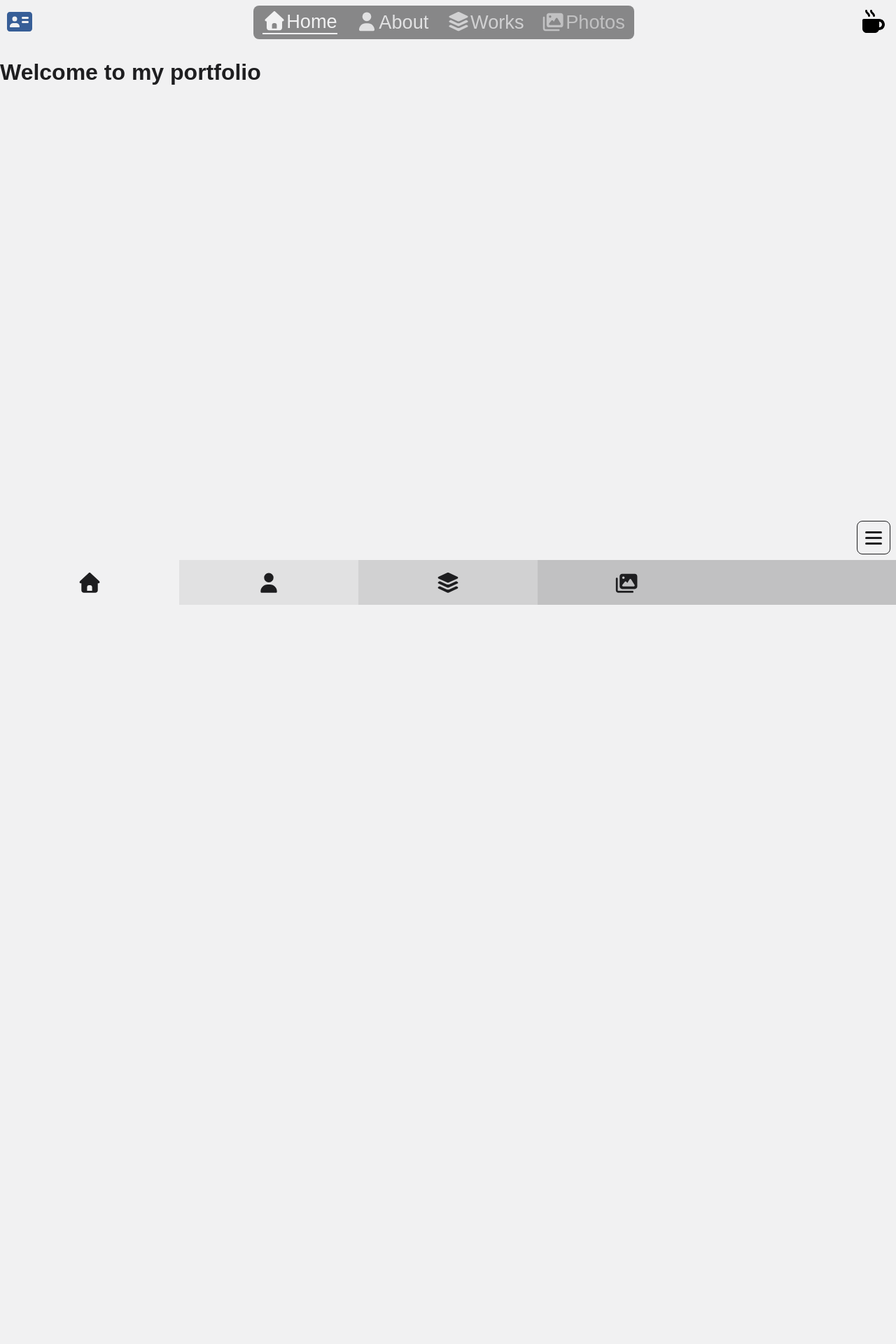
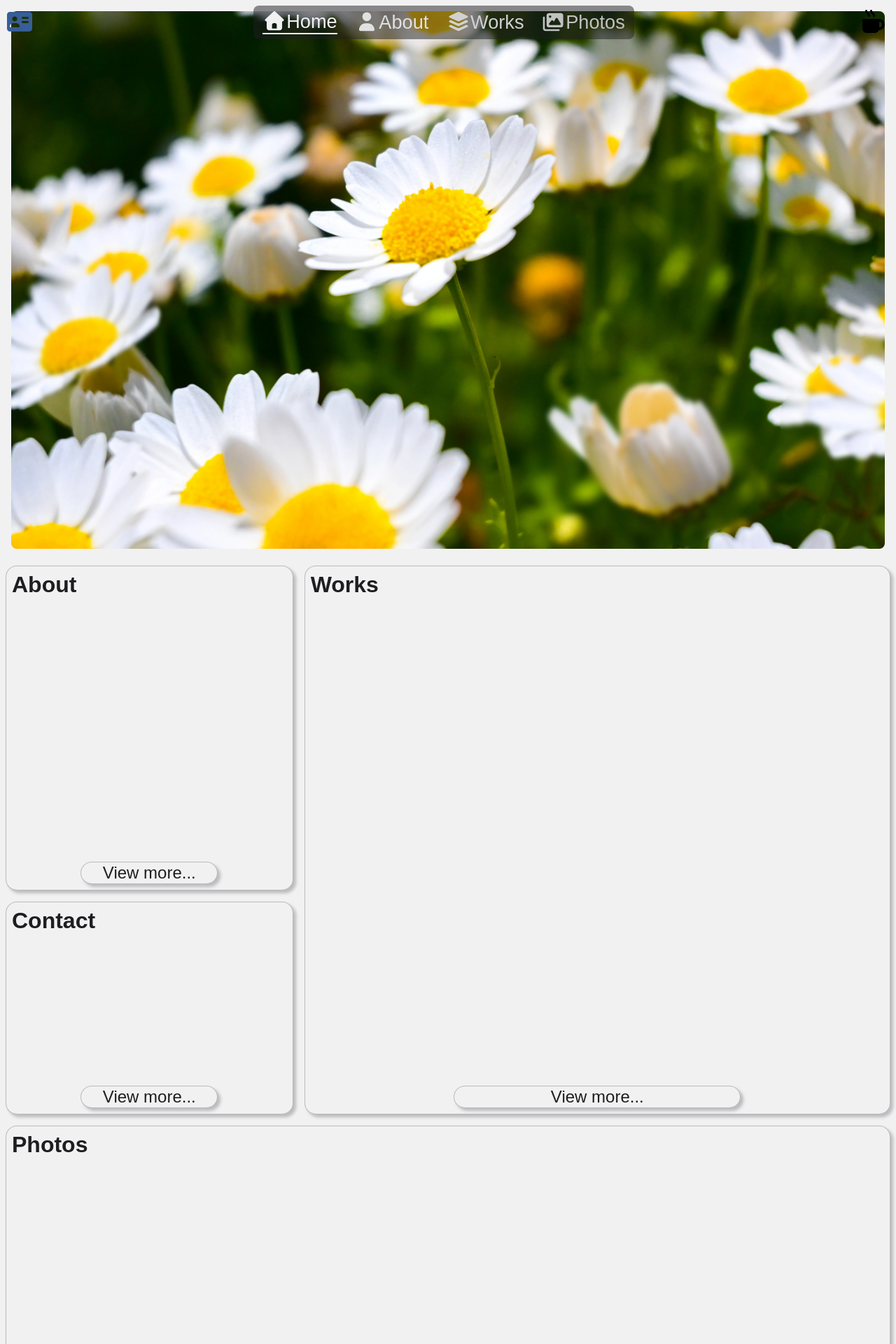
Before and after one commit to haaaaa722/portfolio, a React (Create React App) app: page / in a window 1280 px wide. Shown: the top 1920 px of the page at 70% size. Before the commit the page ends 800 px from the top, so only its background shows below. Built offline with nearby package versions, Linux system fonts and the light colour scheme; a web font is replaced by a local one.

Commit message:
大枠作成

```diff
--- a/src/components/Header/Header.module.css
+++ b/src/components/Header/Header.module.css
@@ -1,5 +1,5 @@
 .header{
-    position: sticky;
+    position: fixed;
     top: 0;
     z-index: 100;
     width: 100%;
--- a/src/components/mobileMenu/MobileMenu.module.css
+++ b/src/components/mobileMenu/MobileMenu.module.css
@@ -122,3 +122,13 @@
 .dummySlot{
     background: light-dark(#c1c1c2, #4e4e50);
 }
+
+@media (min-width: 768px){
+    .menubtn{
+        display: none;
+    }
+
+    .nav{
+        display: none;
+    }
+}
--- a/src/pages/Home.module.css
+++ b/src/pages/Home.module.css
@@ -0,0 +1,122 @@
+.container{
+    width: 100%;
+    display:flex;
+    flex-direction: column;
+}
+
+.title{
+    font-size: 2rem;
+    margin-top: 0;
+}
+
+/* View more... */
+.btncontainer{
+    margin-top: auto;
+    width: 100%;
+    display: flex;
+    justify-content: center;
+}
+
+.viewmorebtn{
+    width: 50%;
+    height: 2rem;
+
+    display: flex;
+    justify-content: center;
+    align-items: center;
+
+    background: var(--bg-color);
+    border: 1px solid light-dark(rgba(30, 30, 32, 0.25), rgba(241, 241, 242, 0.25));
+    border-radius: 1rem;
+    box-shadow: 4px 4px 4px 0px light-dark(rgba(30, 30, 36, 0.25), rgba(241, 241, 242, 0.25));
+
+    font-size: 1.5rem;
+}
+
+.contentwrapper{
+    width: 100%;
+    height: 100%;
+    padding: 0.5rem;
+    background: var(--bg-color);
+    border-radius: 1rem;
+    border: 1px solid light-dark(rgba(30, 30, 32, 0.25), rgba(241, 241, 242, 0.25));
+    box-shadow: 4px 4px 4px 0px light-dark(rgba(30, 30, 36, 0.25), rgba(241, 241, 242, 0.25));
+
+    display:flex;
+    flex-direction: column;
+}
+
+.top, .about, .contact, .works, .photos{
+    padding: 0.5rem;
+}
+
+.top{
+    height: 100vh;
+    max-height: 100vh;
+
+    display: flex;
+    justify-content: center;
+    align-items: center;
+}
+
+.topImage{
+    width: 100%;
+    height: 100%;
+    padding: 0.5rem;
+
+    object-fit: cover;
+    border-radius: 1rem;
+}
+
+.about{
+    height: 60svh;
+    max-height: 60vh;
+}
+
+.contact{
+    height: 40svh;
+    max-height: 40vh;
+}
+
+.works{
+    height: 100svh;
+    max-height: 100vh;
+}
+
+.photos{
+    height: 100svh;
+    max-height: 100vh;
+}
+
+/* tablet */
+@media (min-width: 768px){
+}
+
+/* desktop */
+@media (min-width: 1024px){
+    .container{
+        display: grid;
+        grid-template-columns: 1fr 2fr;
+        grid-template-areas:
+            "top top"
+            "about works"
+            "contact works"
+            "photos photos";
+    }
+
+    .top{
+        grid-area: top;
+    }
+    .about{
+        grid-area: about;
+    }
+    .contact{
+        grid-area: contact;
+    }
+    .works{
+        grid-area: works;
+    }
+    .photos{
+        grid-area: photos;
+    }
+}
--- a/src/pages/Home.tsx
+++ b/src/pages/Home.tsx
@@ -1,10 +1,62 @@
 import React from "react";
+import { Link } from "react-router-dom";
+import topImg from "../assets/images/IMG_0907.webp"
 import styles from "./Home.module.css";
 
 const Home = ()=>{
     return(
         <div className={styles.container}>
-            <h1>Welcome to my portfolio</h1>
+            <section className={styles.top}>
+                <img src={topImg} alt="トップ画像" className={styles.topImage} />
+            </section>
+
+            <section className={styles.about}>
+                <div className={`${styles.aboutwrapper} ${styles.contentwrapper}`}>
+                    <h2 className={styles.title}>About</h2>
+
+                    <div className={styles.btncontainer}>
+                        <Link to="/about" className={styles.viewmorebtn}>
+                            View more...
+                        </Link>
+                    </div>
+                </div>
+            </section>
+
+            <section className={styles.contact}>
+                <div className={`${styles.contactwrapper} ${styles.contentwrapper}`}>
+                    <h2 className={styles.title}>Contact</h2>
+
+                    <div className={styles.btncontainer}>
+                        <Link to="/about" className={styles.viewmorebtn}>
+                            View more...
+                        </Link>
+                    </div>
+                </div>
+            </section>
+
+            <section className={styles.works}>
+                <div className={`${styles.workswrapper} ${styles.contentwrapper}`}>
+                    <h2 className={styles.title}>Works</h2>
+
+                    <div className={styles.btncontainer}>
+                        <Link to="/works" className={styles.viewmorebtn}>
+                            View more...
+                        </Link>
+                    </div>
+                </div>
+            </section>
+
+            <section className={styles.photos}>
+                <div className={`${styles.photoswrapper} ${styles.contentwrapper}`}>
+                    <h2 className={styles.title}>Photos</h2>
+
+                    <div className={styles.btncontainer}>
+                        <Link to="/photos" className={styles.viewmorebtn}>
+                            View more...
+                        </Link>
+                    </div>
+                </div>
+            </section>
         </div>
     );
 };
```
Also changed, not shown: src/assets/images/IMG_0907.webp (added).
